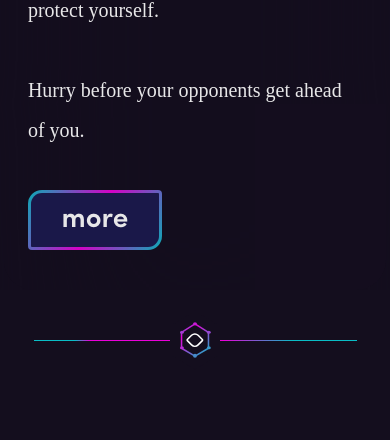
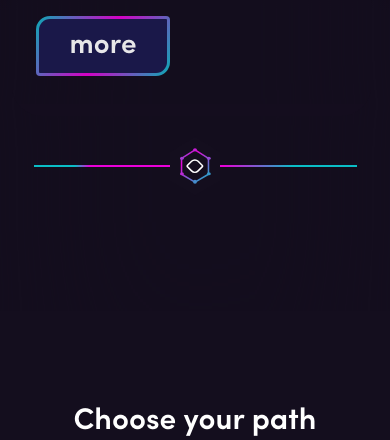
Before and after one commit to Emergencesxyz/SpiceRush, a Next.js app in the folder landing/: page / in a window 390 px wide. Shown: the part 2055-2495 px from the top of the page. Built offline with nearby package versions, Linux system fonts and the light colour scheme; a web font is replaced by a local one; what @web3-react/core would draw is missing.

Commit message:
Fix: spacing Videosection

```diff
--- a/landing/components/VideoSection/VideoSection.module.scss
+++ b/landing/components/VideoSection/VideoSection.module.scss
@@ -1,26 +1,36 @@
 .container {
     height: 110vh;
-    width: 100%;
+    width: 100vw;
+    position:relative;
 
 
     .video {
         position: absolute;
         z-index: 0;
+        height:100%;
+        width:100%;
+
     }
 
     .contentContainer {
-        position: relative;
+        position: absolute;
+        width: 100%;
         height: 100%;
         display: flex;
-        flex-direction: row;
+        flex-direction: column;
         align-items: flex-end;
+        justify-content: flex-end;
         padding-right: 3vw;
         padding-left: 3vw;
         margin-top: 100vh;
         margin:0;
-        width: 100%;
         background: linear-gradient(180deg, rgba(20, 14, 30, 0) 45%, #140E1E 75.56%, #140E1E 100%);
         box-shadow: 0 110px 150px 20px #140e1e inset;
+
+        .content{
+        display: flex;
+        flex-direction: row;
+
 
         .image {
             display:flex;
@@ -160,6 +170,7 @@
         flex-direction: row;
         justify-content: center;
         align-items: center;
+        margin-top: 30px;
 
         .rectangle1 {
             width: 40vw;
@@ -190,17 +201,22 @@
     }
     }
 
+}
+
 @media (max-width: 576px) {
     .container {
-        height: auto;
+        height: 145vh;
+       width: 100vw;
 
         .contentContainer {
-            height: auto;
             padding: 0;
             align-items: flex-end;
             justify-content: center;
             text-align: left;
             margin-top: 0 !important;
+
+            .content{
+
 
             .text {
                 width: 98%;
@@ -209,7 +225,7 @@
                 padding-top: 40px;
                 padding-bottom: 40px;
                 align-items: flex-start;
-                margin-top: 40vh;
+                margin-top: 10vh;
 
             }
 
@@ -269,4 +285,7 @@
                 }
             }
         }
+
+
     }
+}
--- a/landing/components/VideoSection/VideoSection.tsx
+++ b/landing/components/VideoSection/VideoSection.tsx
@@ -29,6 +29,7 @@ const VideoSection: FunctionComponent<Props> = (props): JSX.Element => {
         )}
       </div>
       <Row className={styles.contentContainer}>
+        <div className={styles.content}>
         {!isMobile ? (
           <>
             <div className={styles.image}>
@@ -73,12 +74,14 @@ const VideoSection: FunctionComponent<Props> = (props): JSX.Element => {
             </div>
           </>
         )}
-      </Row>
-      <Row className={styles.sectionFooter}>
+        </div>
+        <div className={styles.sectionFooter}>
         <div className={styles.rectangle1}></div>
         <img src="./pictures/HexagonLogo.svg" alt="testLogo" />
         <div className={styles.rectangle2}></div>
+      </div>
       </Row>
+
     </div>
   );
 };
```
Lines whose indentation alone changed are shown as unchanged.
